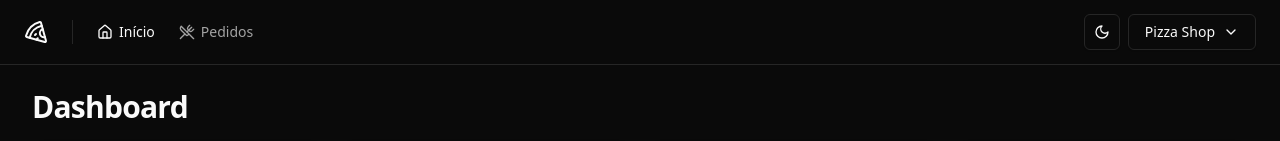
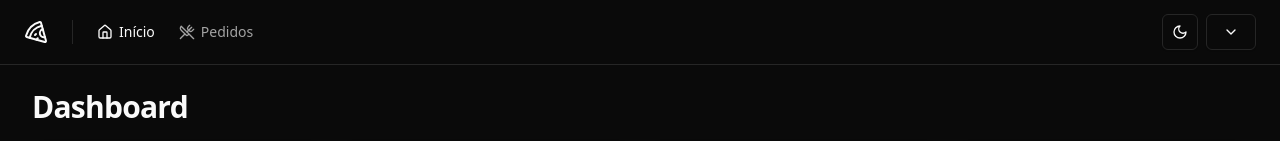
Before and after one commit to PabloRafael-coder/pizzashop-web, a React (Vite) app: page / in a window 1280 px wide. Shown: the top 141 px of the page. Built offline with nearby package versions, Linux system fonts and the light colour scheme; no server answers.

Commit message:
feat: Adicionar a busca dos dados do usuário

```diff
--- /dev/null
+++ b/src/api/get-profile.ts
@@ -0,0 +1,17 @@
+import { api } from '@/lib/axios'
+
+export interface GetProfileResponse {
+  name: string
+  id: string
+  email: string
+  phone: string | null
+  role: 'manager' | 'customer'
+  createdAt: Date | null
+  updatedAt: Date | null
+}
+
+export async function getProfile() {
+  const response = await api.get<GetProfileResponse>('me', {})
+
+  return response.data
+}
--- a/src/components/theme/account-menu.tsx
+++ b/src/components/theme/account-menu.tsx
@@ -1,4 +1,7 @@
+import { useQuery } from '@tanstack/react-query'
 import { Building, ChevronDown, LogOut } from 'lucide-react'
+
+import { getProfile } from '@/api/get-profile'
 
 import { Button } from '../ui/button'
 import {
@@ -11,6 +14,10 @@ import {
 } from '../ui/dropdown-menu'
 
 export function AccountMenu() {
+  const { data: profile } = useQuery({
+    queryKey: ['profile'],
+    queryFn: getProfile,
+  })
   return (
     <DropdownMenu>
       <DropdownMenuTrigger asChild>
@@ -18,7 +25,7 @@ export function AccountMenu() {
           variant={'outline'}
           className="flex select-none items-center gap-2"
         >
-          Pizza Shop
+          {profile?.name}
           <ChevronDown className="h-4 w-4" />
         </Button>
       </DropdownMenuTrigger>
```
